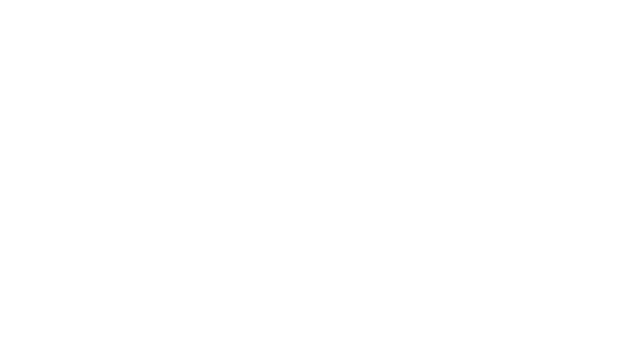
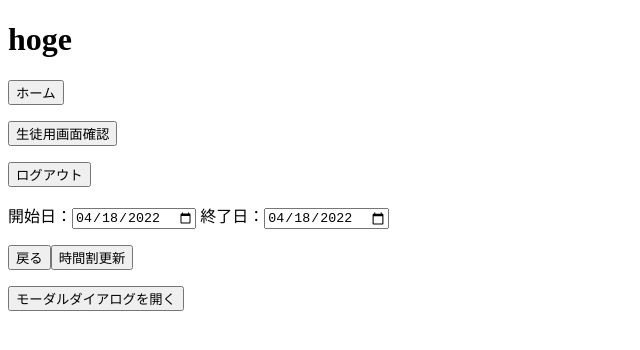
Before and after one commit to yusui-okanaka-adglobe-co-jp/2023-Technical-Training-Team-C, a Nuxt app in the folder frontend/: page /timetableRegister in a window 1280 px wide. Before the commit this address had no page. Shown: the top 350 px of the page, without its empty margins (0-640 px from the left). Built offline with nearby package versions, Linux system fonts and the light colour scheme.

Commit message:
登録画面を作成

```diff
--- /dev/null
+++ b/frontend/pages/timetableRegister.vue
@@ -0,0 +1,29 @@
+<template>
+  <div>
+    <h1>hoge</h1>
+    <p><button onclick="location.href='./home.html'">ホーム</button></p>
+    <p><button onclick="window.open('/studentHome.html')">生徒用画面確認</button></p>
+    <p><button class="logout" type="button">ログアウト</button></p>
+    <p>
+      開始日：<input type="date" name="example2" value="2022-04-18" /> 終了日：<input
+        type="date"
+        name="example2"
+        value="2022-04-18"
+      />
+    </p>
+    <p>
+      <button onclick="location.href='./home.html'">戻る</button>
+      <button onclick="location.href='./timetableUpdate.html'">時間割更新</button>
+    </p>
+
+    <dialog>
+      <p>これはモーダルダイアログです</p>
+      <button id="close">モーダルダイアログを閉じる</button>
+    </dialog>
+    <button id="show">モーダルダイアログを開く</button>
+  </div>
+</template>
+
+<script lang="ts" setup></script>
+
+<style lang="scss" scoped></style>
```
